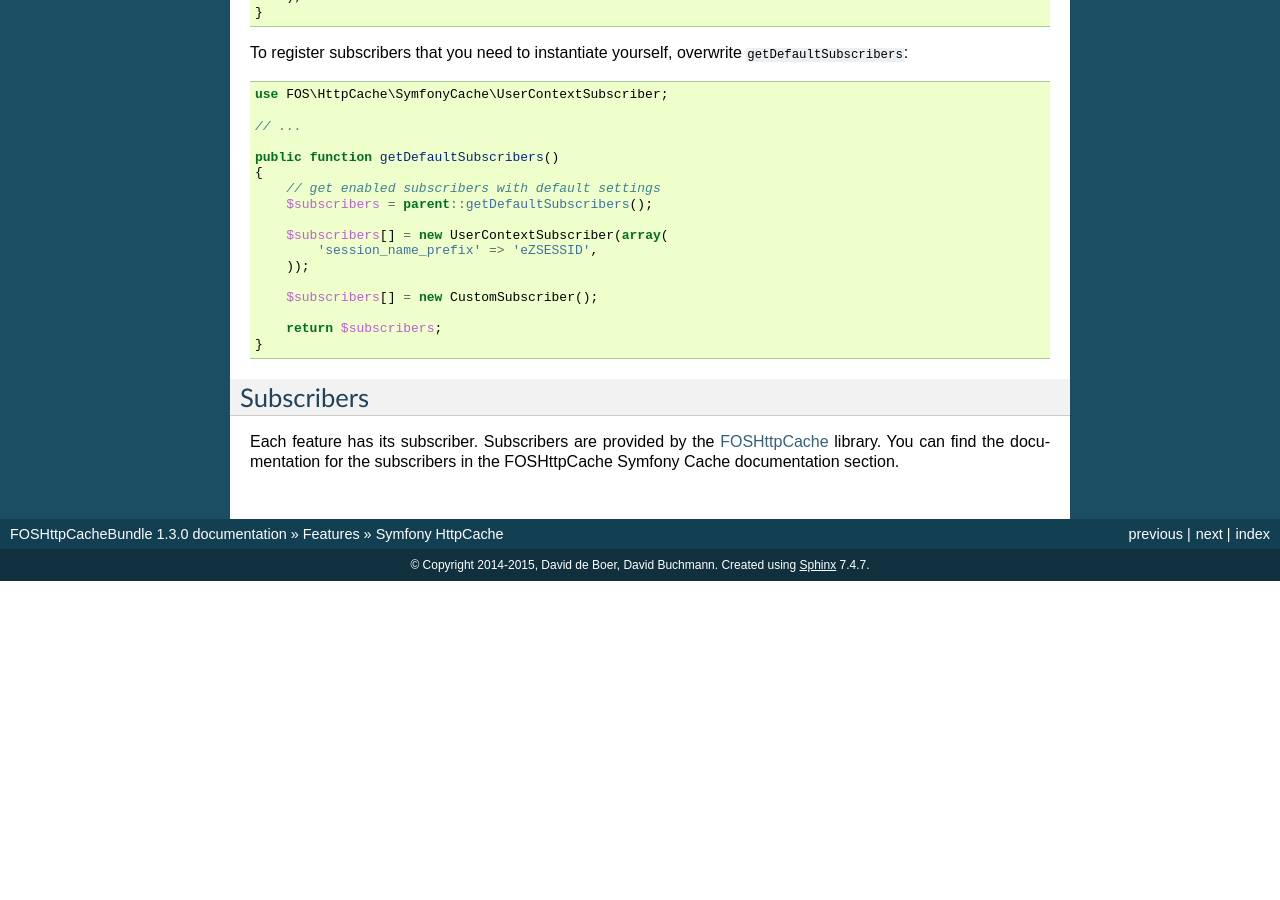
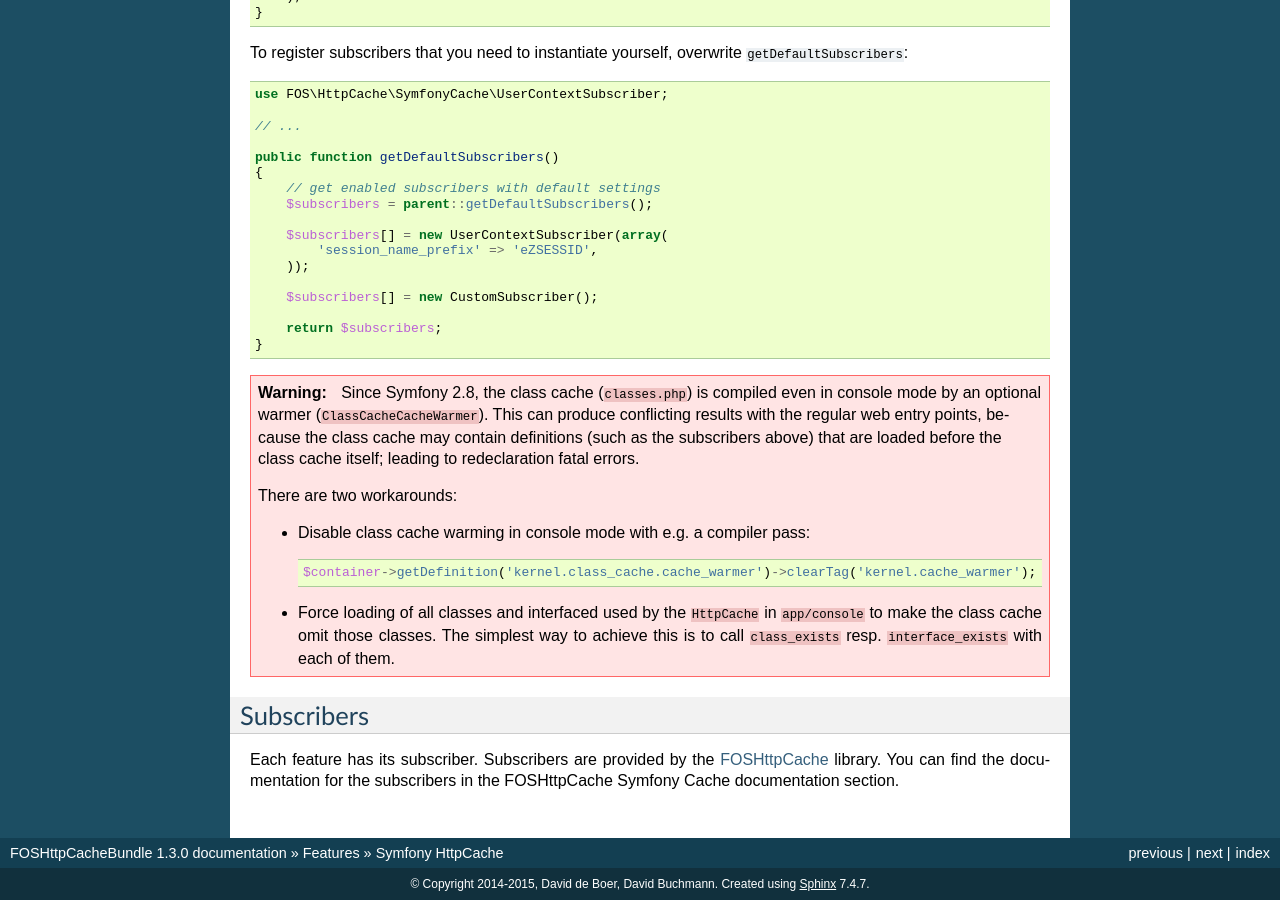
Before and after one commit to FriendsOfSymfony/FOSHttpCacheBundle, a Sphinx documentation site: the page built from Resources/doc/features/symfony-http-cache.rst, in a window 1280 px wide and 900 px high, scrolled down 965 px. Built offline with Sphinx 7.4.7, drawn with Linux system fonts in a browser that asks for light colours; before the commit the page ends 1546 px from its top, so only the background shows below that.

Commit message:
Updated Symfony HTTP cache docs
Warning about class caches in Symfony 2.8+.

```diff
--- a/Resources/doc/features/symfony-http-cache.rst
+++ b/Resources/doc/features/symfony-http-cache.rst
@@ -76,6 +76,26 @@ To register subscribers that you need to instantiate yourself, overwrite
         return $subscribers;
     }
 
+.. warning::
+
+    Since Symfony 2.8, the class cache (``classes.php``) is compiled even in
+    console mode by an optional warmer (``ClassCacheCacheWarmer``). This can
+    produce conflicting results with the regular web entry points, because the
+    class cache may contain definitions (such as the subscribers above) that
+    are loaded before the class cache itself; leading to redeclaration fatal
+    errors.
+
+    There are two workarounds:
+
+    * Disable class cache warming in console mode with e.g. a compiler pass::
+
+        $container->getDefinition('kernel.class_cache.cache_warmer')->clearTag('kernel.cache_warmer');
+
+    * Force loading of all classes and interfaced used by the ``HttpCache`` in
+      ``app/console`` to make the class cache omit those classes. The simplest
+      way to achieve this is to call ``class_exists`` resp. ``interface_exists``
+      with each of them.
+
 Subscribers
 ~~~~~~~~~~~
 
```
